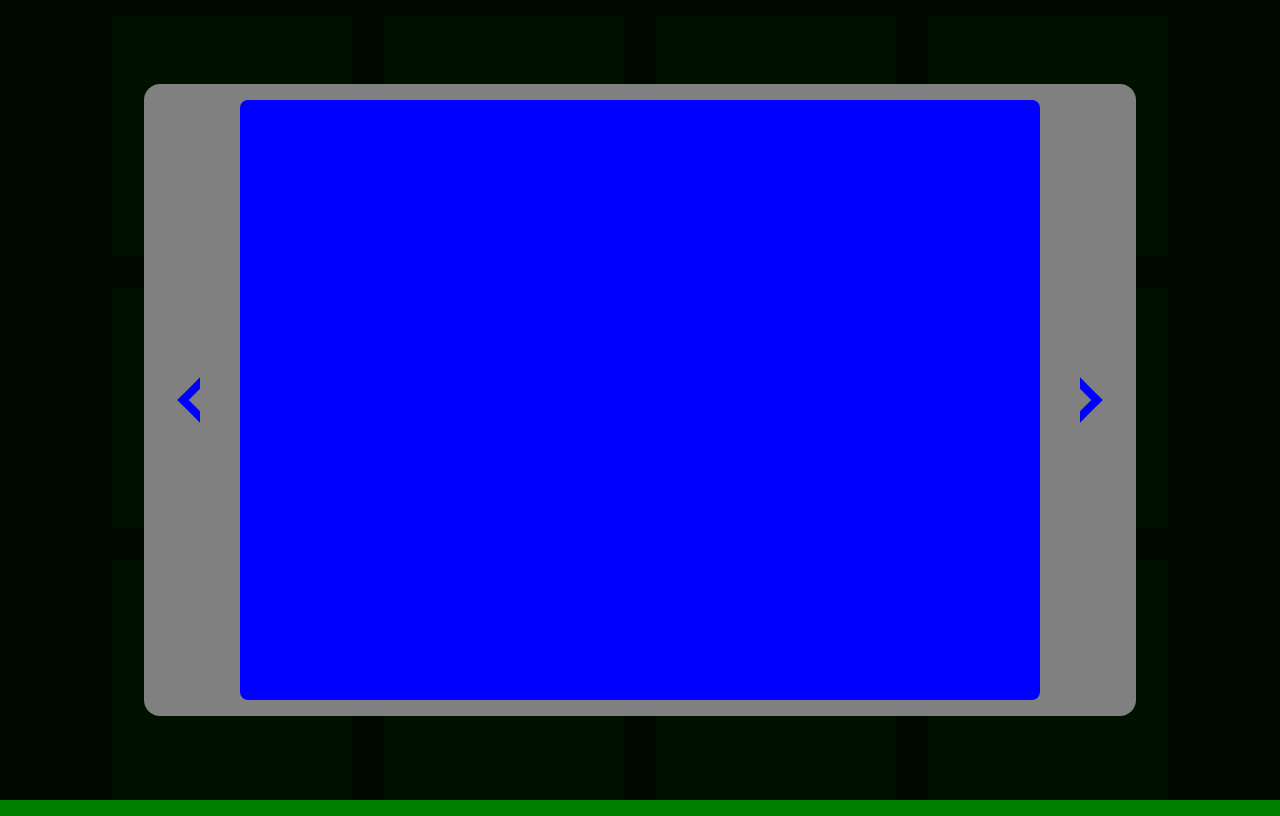
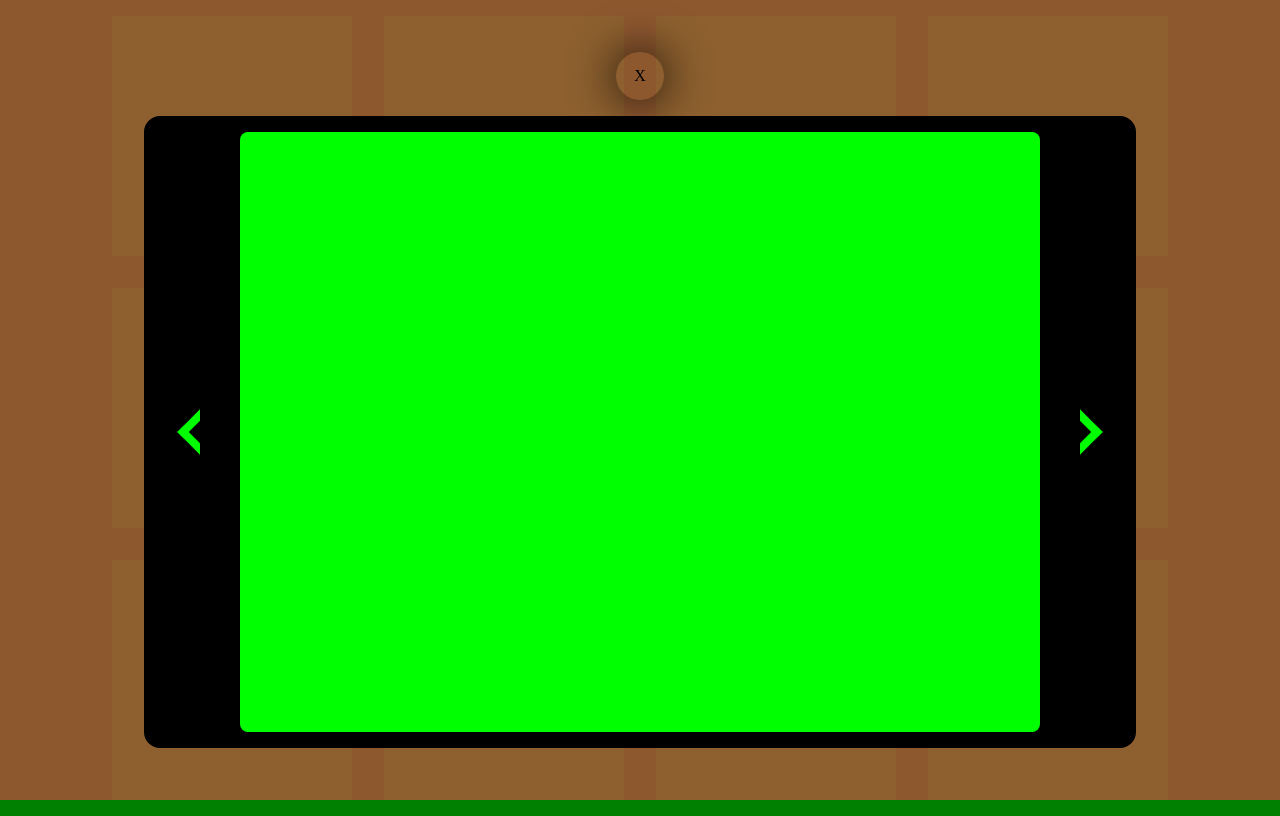
Before and after one commit to Aimee-MacDonald/iambeautiful, a website: page public/views/prints.html in a window 1280 px wide. Drawn offline with Linux system fonts and the light colour scheme.

Commit message:
Close Slider Button

```diff
--- a/public/styles/prints.sass
+++ b/public/styles/prints.sass
@@ -1,3 +1,8 @@
+$cover-color: #995533EE
+$main-color: lime
+$dark-color: black
+$light-color: grey
+
 body
   margin: 0
 
@@ -5,17 +10,18 @@ body
   position: fixed
   width: 100%
   height: 100%
-  background-color: #000000EE
+  background-color: $cover-color
   display: flex
+  flex-flow: nowrap column
   justify-content: center
   align-items: center
   #image-slider
-    background-color: grey
+    background-color: $dark-color
     width: 75%
     height: 75%
     display: flex
     flex-flow: nowrap row
-    border: 1rem solid grey
+    border: 1rem solid $dark-color
     border-radius: 1rem
     #image-slider-nav
       width: 10%
@@ -26,7 +32,7 @@ body
       #arrow-left
         width: 1rem
         height: 1rem
-        border: 0.5rem solid blue
+        border: 0.5rem solid $main-color
         border-right-color: transparent
         border-bottom-color: transparent
         transform: rotateZ(-45deg)
@@ -34,7 +40,7 @@ body
       #arrow-right
         width: 1rem
         height: 1rem
-        border: 0.5rem solid blue
+        border: 0.5rem solid $main-color
         border-left-color: transparent
         border-bottom-color: transparent
         transform: rotateZ(45deg)
@@ -45,10 +51,23 @@ body
         #arrow-right
           margin-bottom: 2rem
     #image-slider-images
-      background-color: blue
+      background-color: $main-color
       width: 100%
       height: 100%
       border-radius: 0.5rem
+  #close-slider
+    width: 3rem
+    height: 3rem
+    margin-bottom: 1rem
+    box-shadow: 0 0 3rem 0 $dark-color
+    border-radius: 50%
+    display: flex
+    justify-content: center
+    align-items: center
+    &:hover
+      background-color: $dark-color
+      color: $main-color
+      cursor: pointer
 
 #image-cards
   background-color: green
--- a/public/views/prints.html
+++ b/public/views/prints.html
@@ -10,6 +10,7 @@
 
   <body>
     <div id="page-cover">
+      <div id="close-slider">X</div>
       <div id="image-slider">
         <div id="image-slider-nav"><div id="arrow-left"></div></div>
         <div id="image-slider-images"></div>
```
Also changed, not shown: public/styles/prints.css.
